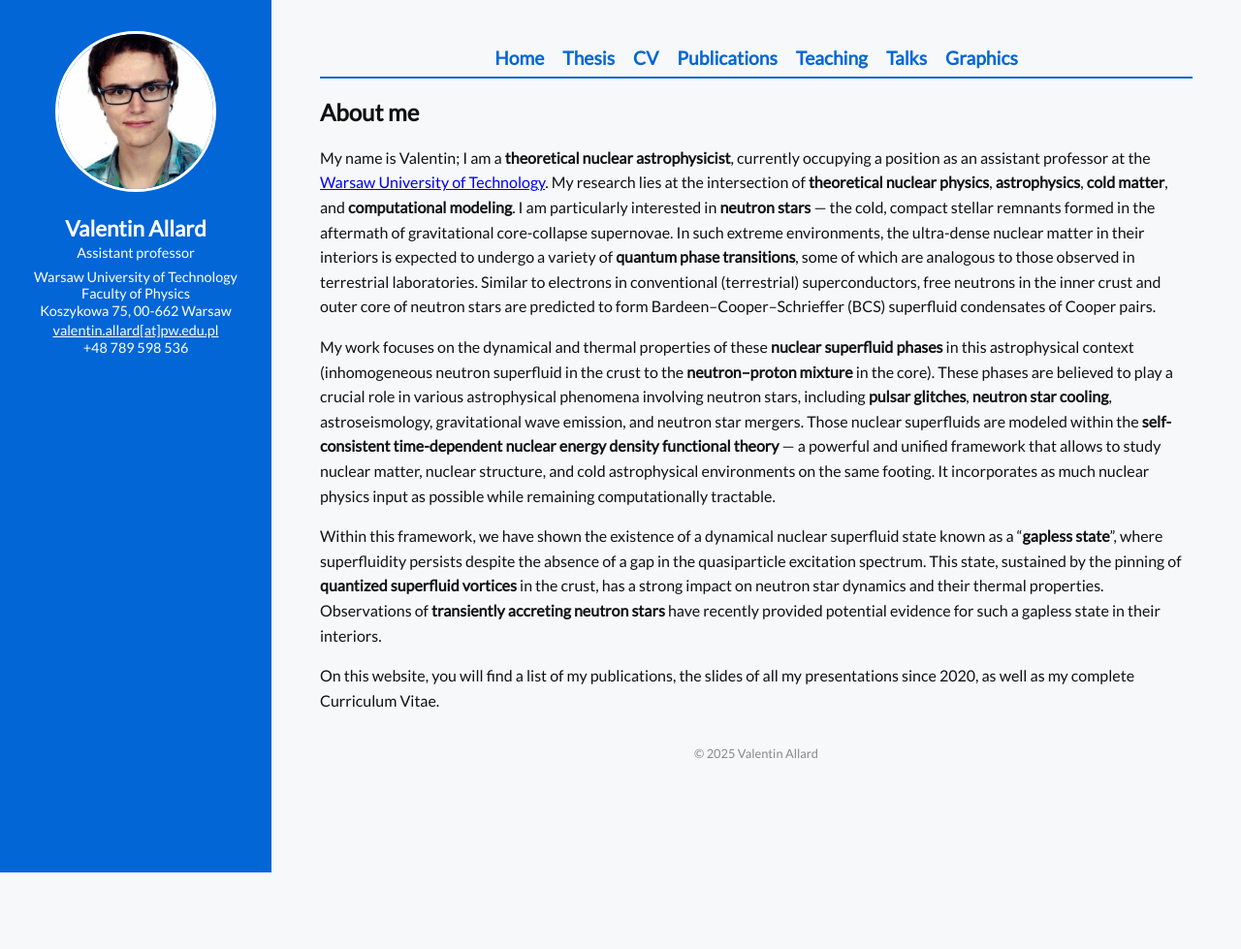
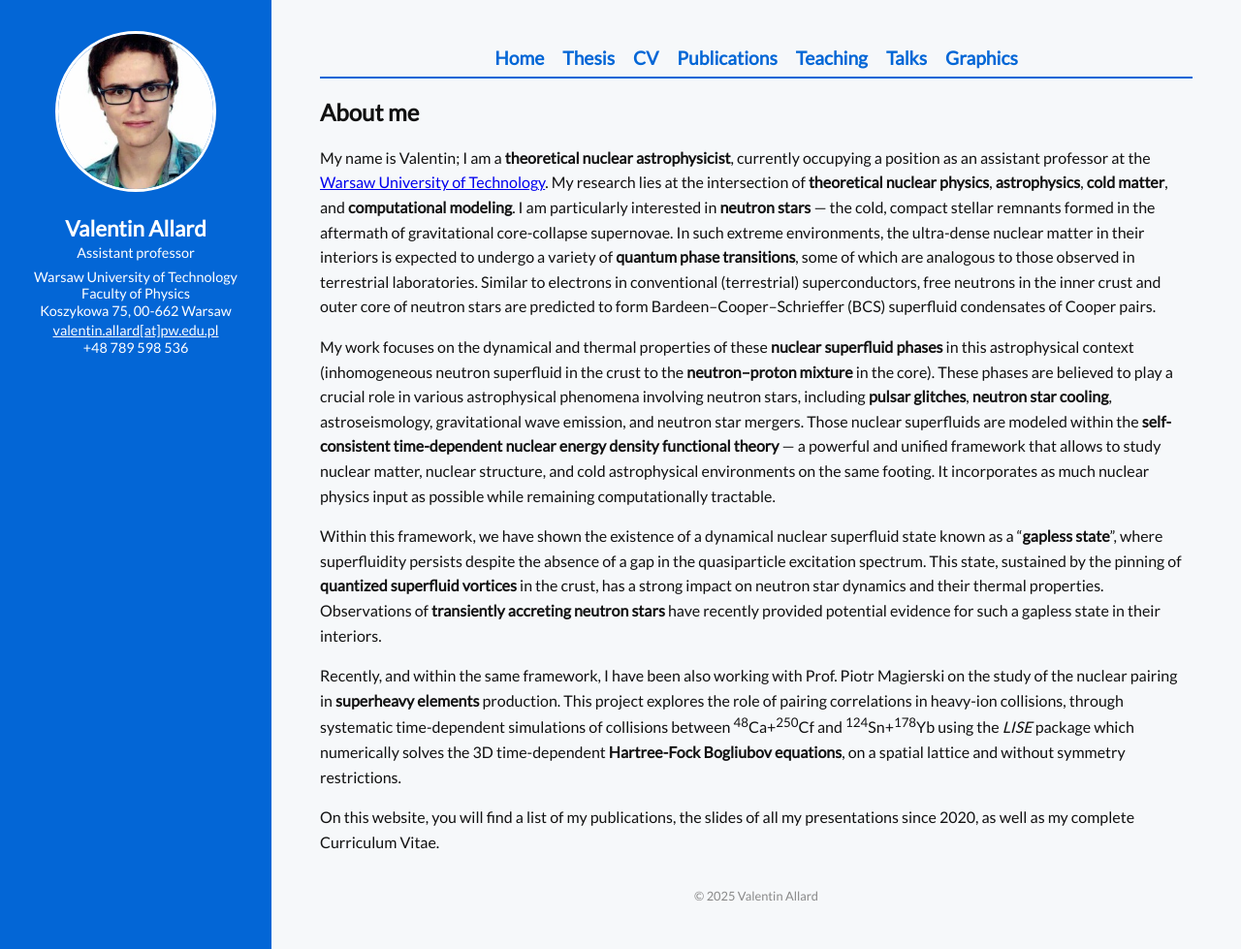
Before and after one commit to V-allard/V-allard.github.io, a Jekyll site: the page index.html, which Jekyll copies as it is, in a window 1280 px wide. Shown: the whole page at 97% size. Built offline with Jekyll 4.4.1, drawn with Linux system fonts in a browser that asks for light colours; before the commit the page ends 900 px from its top, so only the background shows below that.

Commit message:
Update index.html

```diff
--- a/index.html
+++ b/index.html
@@ -185,6 +185,9 @@
       This state, sustained by the pinning of <strong>quantized superfluid vortices</strong> in the crust, has a strong impact on neutron star dynamics and their thermal properties.
       Observations of <strong>transiently accreting neutron stars</strong> have recently provided potential evidence for such a gapless state in their interiors.</p>
 
+      <p>Recently, and within the same framework, I have been also working with Prof. Piotr Magierski on the study of the nuclear pairing in <strong>superheavy elements</strong> production. This project explores the role of pairing correlations in heavy-ion collisions, through systematic time-dependent simulations of collisions between <sup>48</sup>Ca+<sup>250</sup>Cf and <sup>124</sup>Sn+<sup>178</sup>Yb using
+          the <em>LISE</em> package which numerically solves the 3D time-dependent <strong>Hartree-Fock Bogliubov equations</strong>, on a spatial lattice and without symmetry restrictions.</p>
+
       <p>On this website, you will find a list of my publications, the slides of all my presentations since 2020, as well as my complete Curriculum Vitae.
       <!--This website is powered by Jekyll, a lightweight static site generator. It currently uses the minimalist and clean Cayman theme, provided by the GitHub Pages team.--></p>
 
```
